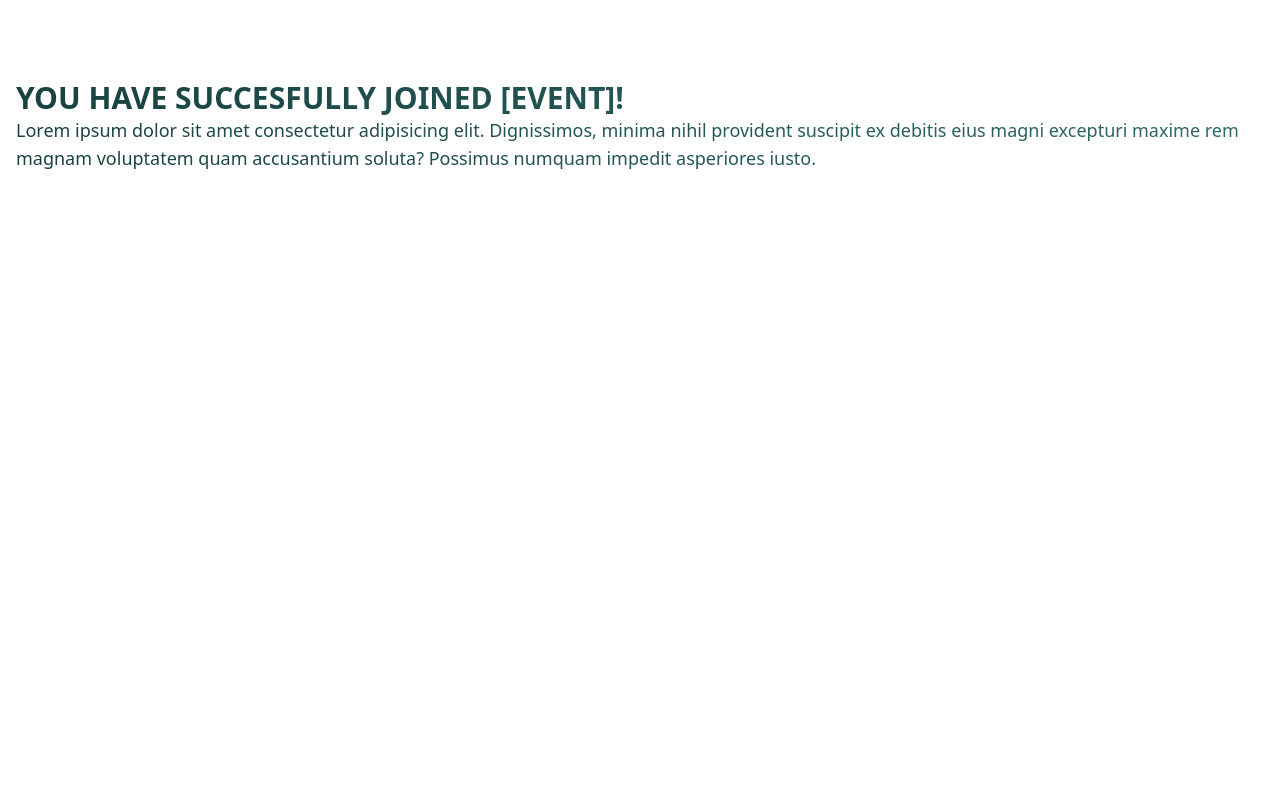
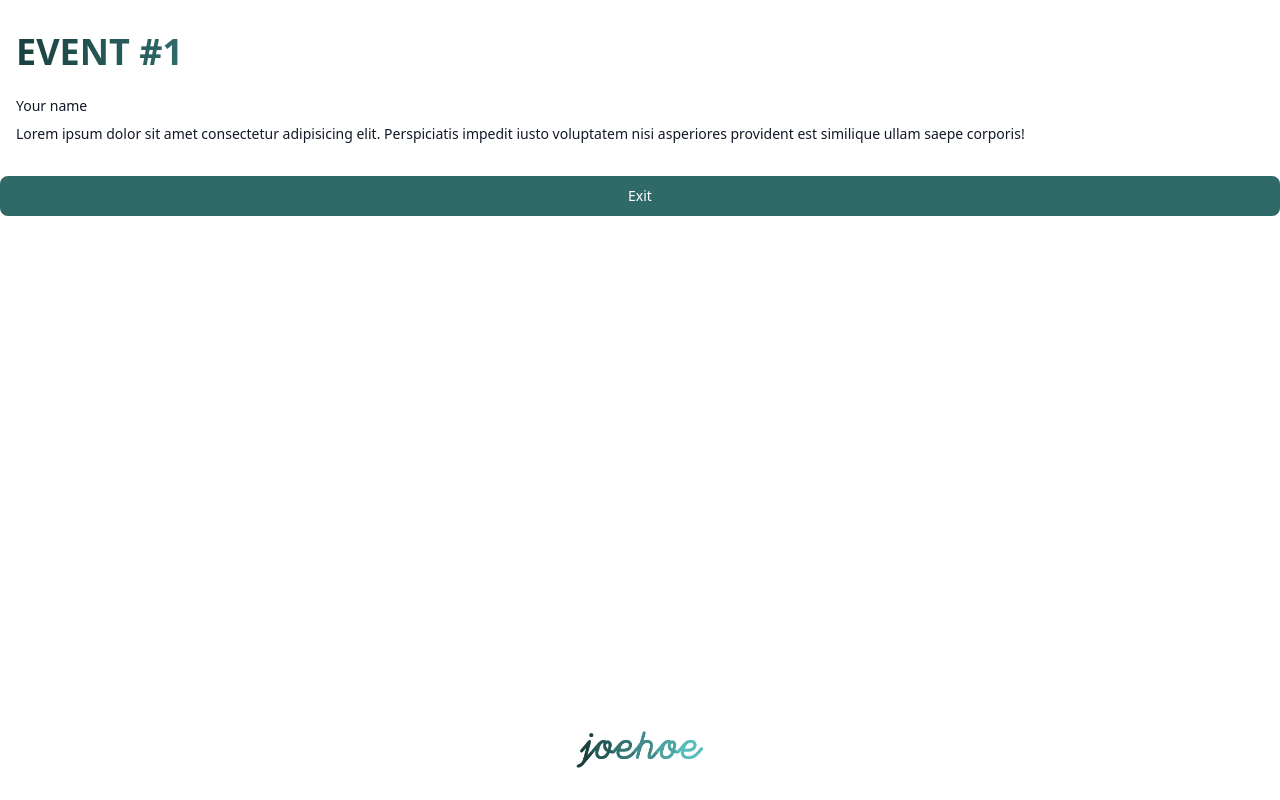
Before and after one commit to GeertVerstijnen/Joehoe, a plain HTML site: page dist/mobile.html in a window 1280 px wide. Drawn offline with nearby package versions, Linux system fonts and the light colour scheme.

Commit message:
zelfde stijl aanhouden als het log in scherm

```diff
--- a/dist/mobile.html
+++ b/dist/mobile.html
@@ -8,17 +8,28 @@
     <link href="https://cdn.jsdelivr.net/npm/tailwindcss@2.2.19/dist/tailwind.min.css" rel="stylesheet">
   </head>
   <body>
-    <div class="h-screen bg-green-400">
-        <div class="flex justify-center w-screen">
-            <div class="w-screen bg-white h-screen flex flex-col p-4">
-                <h1 class="font-bold mt-16 text-3xl bg-gradient-to-r from-dark-blue to-mid-blue inline-block text-transparent bg-clip-text uppercase">
-                    You have succesfully joined [event]!
-                </h1>
-                <p class="text-lg bg-gradient-to-r from-dark-blue to-mid-blue inline-block text-transparent bg-clip-text">
-                    Lorem ipsum dolor sit amet consectetur adipisicing elit. Dignissimos, minima nihil provident suscipit ex debitis eius magni excepturi maxime rem magnam voluptatem quam accusantium soluta? Possimus numquam impedit asperiores iusto.
-                </p>
-            </div>
-        </div>
-    </div>
+    <div class="flex justify-between flex-col">
+      <div class="">
+          <h1 class="font-bold mt-8 mx-4 text-4xl bg-gradient-to-r from-dark-blue to-mid-blue inline-block text-transparent bg-clip-text uppercase text-center justify-center">
+            Event #1
+          </h1>
+      </div>
+
+      <div class="mx-4 mt-6">
+        <h2 class="block mb-2 text-sm font-medium text-gray-900 dark:text-white">
+          Your name
+        </h2>
+        <p class="text-gray-900 text-sm pb-8 dark:bg-gray-700 dark:placeholder-gray-400 dark:text-white">
+          Lorem ipsum dolor sit amet consectetur adipisicing elit. Perspiciatis impedit iusto voluptatem nisi asperiores provident est similique ullam saepe corporis!
+        </p>
+      </div>
+
+      <button type="submit" class="text-white bg-mid-blue hover:bg-dark-blue focus:ring-4 focus:outline-none focus:ring-blue-300 font-medium rounded-lg text-sm w-full sm:w-auto px-5 py-2.5 text-center dark:bg-mid-blue dark:hover:bg-blue-700 dark:focus:ring-blue-800">Exit</button>
+
+
+      <div class="flex justify-center mb-8 absolute bottom-0 w-full" >
+          <img class="w-32 text-center" src="/src/images/Logo (1).png" alt="" />
+      </div>
+  </div>
   </body>
 </html>
```
